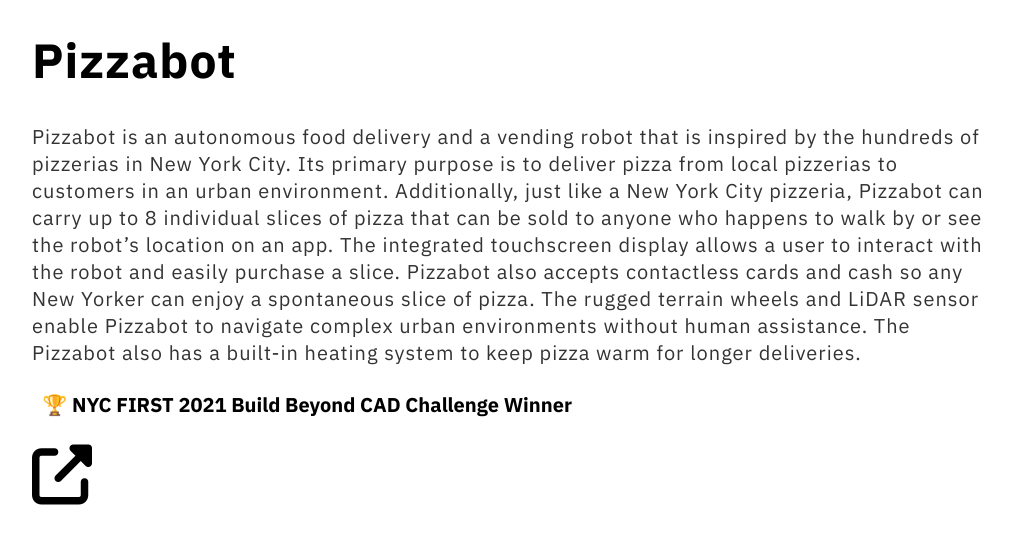
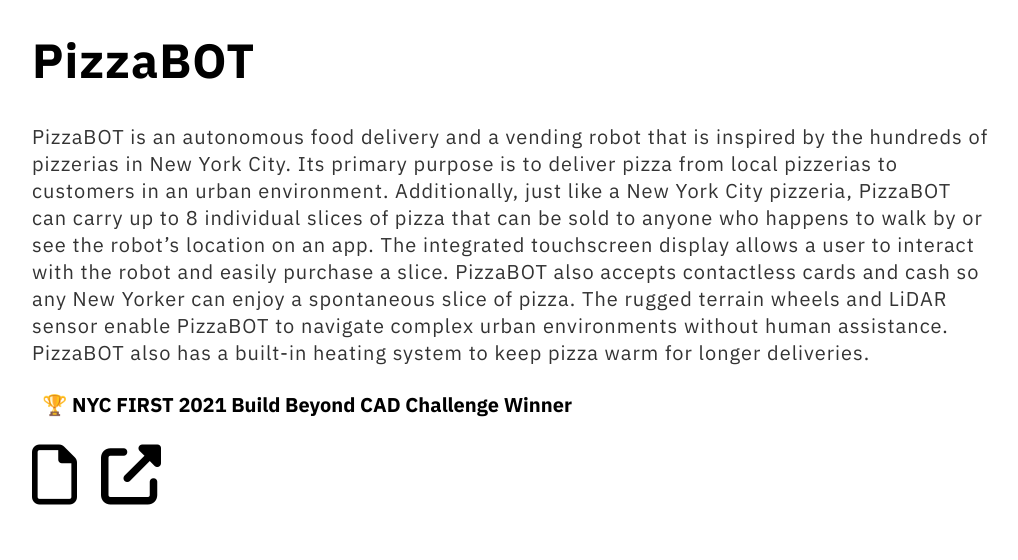
Before and after one commit to Tpixelminer/tpixelminer.github.io, a plain HTML site: page index.html in a window 1280 px wide. Shown: the part 3876-4436 px from the top of the page, without its empty margins (128-1146 px from the left). Drawn offline with Linux system fonts and the light colour scheme.

Commit message:
Update index.html

```diff
--- a/index.html
+++ b/index.html
@@ -141,12 +141,12 @@
     <img class = "work-image" src="img/portfolio/Pizzabot Render Final.png" alt="Pizzabot image">
   </div>
   <div class="work-text">
-    <h1><strong>Pizzabot</strong></h1>
-    <p>Pizzabot is an autonomous food delivery and a vending robot that is inspired by the hundreds of pizzerias in New York City. Its primary purpose is to deliver pizza from local pizzerias to customers in an urban environment. Additionally, just like a New York City pizzeria, Pizzabot can carry up to 8 individual slices of pizza that can be sold to anyone who happens to walk by or see the robot’s location on an app. The integrated touchscreen display allows a user to interact with the robot and easily purchase a slice. Pizzabot also accepts contactless cards and cash so any New Yorker can enjoy a spontaneous slice of pizza. The rugged terrain wheels and LiDAR sensor enable Pizzabot to navigate complex urban environments without human assistance. The Pizzabot also has a built-in heating system to keep pizza warm for longer deliveries.  </p>
+    <h1><strong>PizzaBOT</strong></h1>
+    <p>PizzaBOT is an autonomous food delivery and a vending robot that is inspired by the hundreds of pizzerias in New York City. Its primary purpose is to deliver pizza from local pizzerias to customers in an urban environment. Additionally, just like a New York City pizzeria, PizzaBOT can carry up to 8 individual slices of pizza that can be sold to anyone who happens to walk by or see the robot’s location on an app. The integrated touchscreen display allows a user to interact with the robot and easily purchase a slice. PizzaBOT also accepts contactless cards and cash so any New Yorker can enjoy a spontaneous slice of pizza. The rugged terrain wheels and LiDAR sensor enable PizzaBOT to navigate complex urban environments without human assistance. PizzaBOT also has a built-in heating system to keep pizza warm for longer deliveries.  </p>
     <ul class="awards-list">
       <li>NYC FIRST 2021 Build Beyond CAD Challenge Winner</li>
       </ul>
-
+      <a href="https://github.com/todd-lm/todd-lm.github.io/raw/master/img/portfolio/PizzaBOT.pdf"  target="_blank" rel="noopener noreferrer"> <span class = "external-button" style="font-size: 60px; color: black;"> <i class="far fa-file"></i></span></i></a>
       <a href="https://www.nycfirst.org/blog/build-beyond-cad-challenge"  target="_blank" rel="noopener noreferrer"> <span class = "external-button" style="font-size: 60px; color: black;"> <i class="fas fa-external-link-alt"></i></span></i></a>
   </div>
 </div>
```
